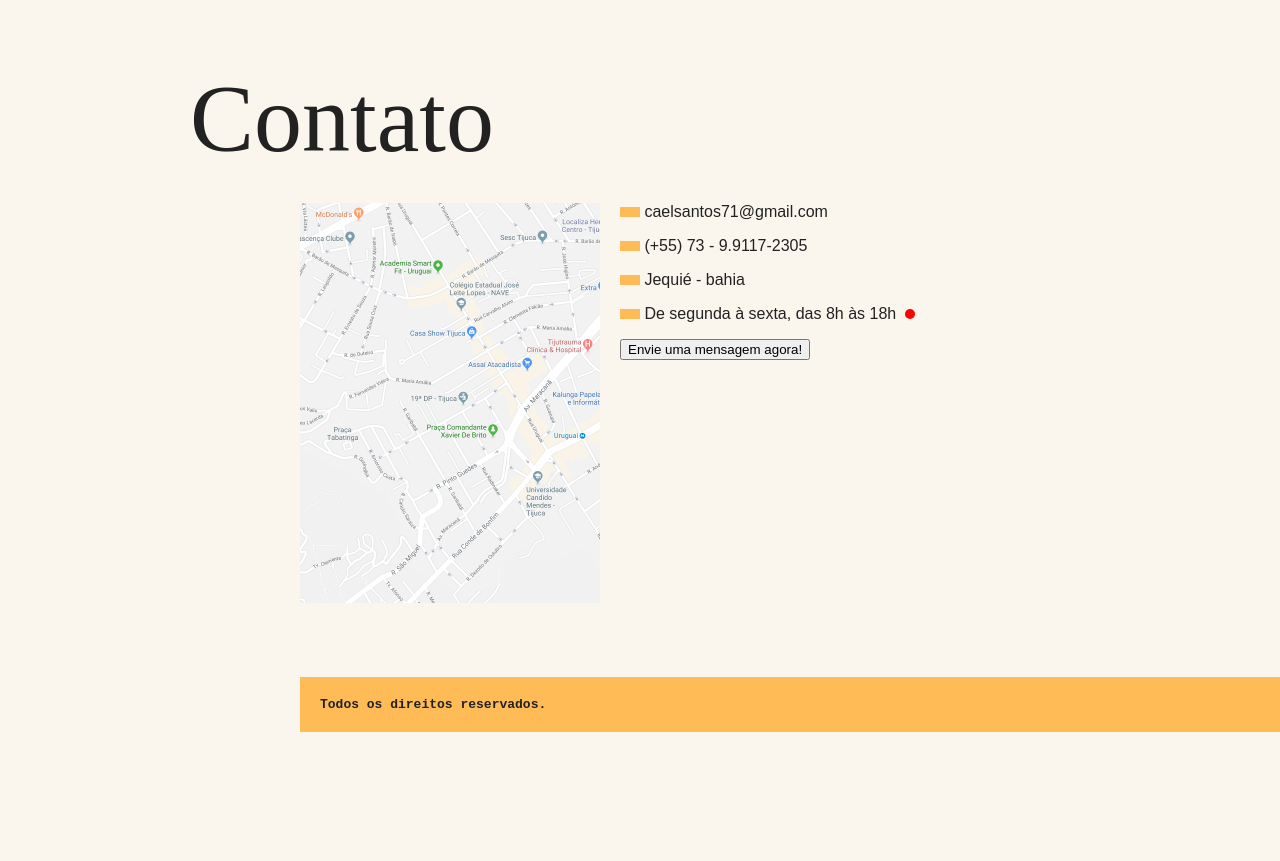
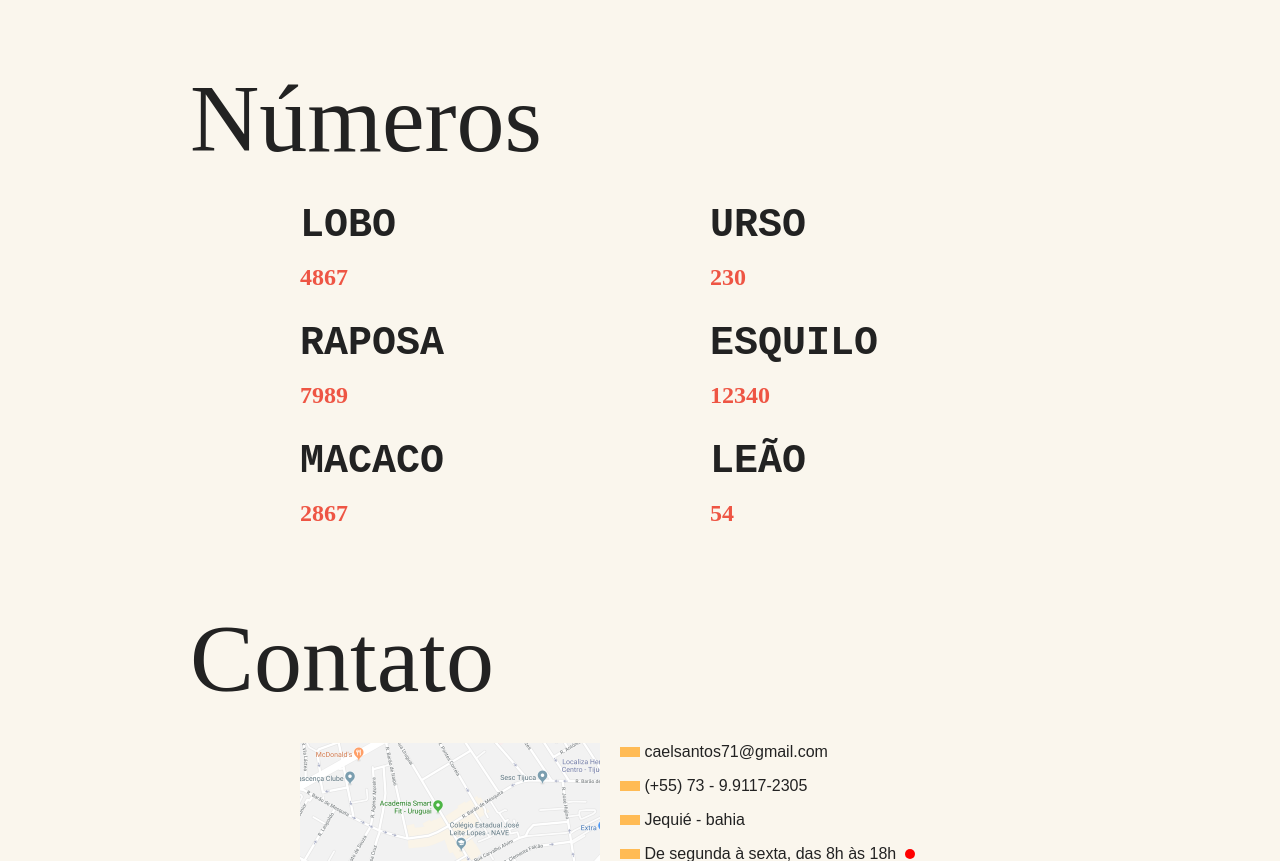
Before and after one commit to CaelSS/Animais-fantasticos, a plain HTML site: page index.html in a window 1280 px wide. Shown: the part 1187-2048 px from the top of the page. Before the commit the page ends 1919 px from the top, so only its background shows below. Drawn offline with Linux system fonts and the light colour scheme; a web font is replaced by a local one.

Commit message:
adicionado consumo de uma api interna para expressar o numero total de animais

```diff
--- /dev/null
+++ b/API/animaisApi.json
@@ -0,0 +1,33 @@
+
+
+[
+    {
+        "especie": "lobo",
+        "total": 4867
+    },
+
+    {
+        "especie": "urso",
+        "total": 230
+    },
+
+    {
+        "especie": "raposa",
+        "total": 7989
+    },
+
+    {
+        "especie": "esquilo",
+        "total": 12340
+    },
+
+    {
+        "especie": "macaco",
+        "total": 2867
+    },
+    {
+        "especie": "leão",
+        "total": 54
+    }
+
+]
--- a/CSS/style.css
+++ b/CSS/style.css
@@ -58,6 +58,34 @@ body {
     text-transform: uppercase;
     font-size: 0.876rem;
     letter-spacing: .1em;
+}
+
+.grid-section .numeros-grid{
+    align-items: center;
+    display: grid;
+    grid-column: 2/4;
+    grid-template-columns: 1fr 1fr;
+    gap: 30px;
+
+
+}
+
+.grid-section .numeros-grid .numero-animal{
+    display: flex;
+    flex-direction: column;
+    gap: 1rem;
+}
+
+.grid-section .numeros-grid h3{
+    font-size: 2.5rem;
+    font-family: monospace;
+    text-transform: uppercase;
+}
+
+[data-numero]{
+    color: #e54;
+    font-weight: bold;
+    font-size: 1.5rem;
 }
 
 .grid-section {
--- /dev/null
+++ b/JavaScript/modules/fetchAnimais.js
@@ -0,0 +1,38 @@
+export default function initFetchAnimais() {
+
+    //essa URL poderia ser um endereco de uma api externa
+    async function animais(url) {
+        //faco as conversoes para objeto json js
+        const responseAnimais = await fetch(url)
+        const dadosAnimais = await responseAnimais.json();
+        ///selciono o container que vai receber os html
+        const numerosGrid = document.querySelector('.numeros-grid')
+
+        //digo que pra essa array de json, vai enviar cada array  pra funcao criarAnimal
+        dadosAnimais.forEach(animal => {
+            const divanimal = createAnimal(animal)
+            //numerosGrid vai recber o animal criado a partir de cada animal enviado, ou seja:
+            //todo array separado enviado pra creatAnimal, virou uma div com nome e numero de animal e é retornado pra ca pra dizer pra o container que essas divs sao seus filhos
+            numerosGrid.appendChild(divanimal);
+        });
+    }
+
+    function createAnimal(animal) {
+
+        //crio uma div
+        const div = document.createElement('div');
+        //adiciono o nome da classe da vid numero-animal
+        div.classList.add('numero-animal');
+
+        //dentro dessa div eu crio dois elementos, o h3 e o span
+        //o h3, recebe da api o nome do animal e o span o total (numero de animais)
+        div.innerHTML = `<h3>${animal.especie}</h3><span data-numero>${animal.total}</span> `;
+        //retorno a div completa
+        return div;
+
+    }
+
+    animais("../API/animaisApi.json")
+
+
+}
--- a/index.html
+++ b/index.html
@@ -20,7 +20,7 @@
     <div class="grid-container">
 
         <nav class="menu js-menu">
-           <button data-menu="button" aria-expanded="false" aria-controls="menu">Menu</button>
+            <button data-menu="button" aria-expanded="false" aria-controls="menu">Menu</button>
             <ul data-menu="list" id="menu">
 
                 <li><a href="#animais"> Animais </a></li>
@@ -247,6 +247,16 @@
             </dl>
         </section>
 
+        <section class="grid-section numeros" data-anime="scroll">
+            <h1 class="titulo">Números</h1>
+
+            <div class="numeros-grid">
+
+
+
+            </div>
+        </section>
+
 
         <section class="grid-section contato " data-anime="scroll" id="contato">
 
--- a/script.js
+++ b/script.js
@@ -24,3 +24,7 @@ initMenuMobile();
 
 import initFuncionamento from "./JavaScript/modules/funcionamento.js"
 initFuncionamento();
+
+
+import initFetchAnimais  from "./JavaScript/modules/fetchAnimais.js";
+initFetchAnimais();
```
